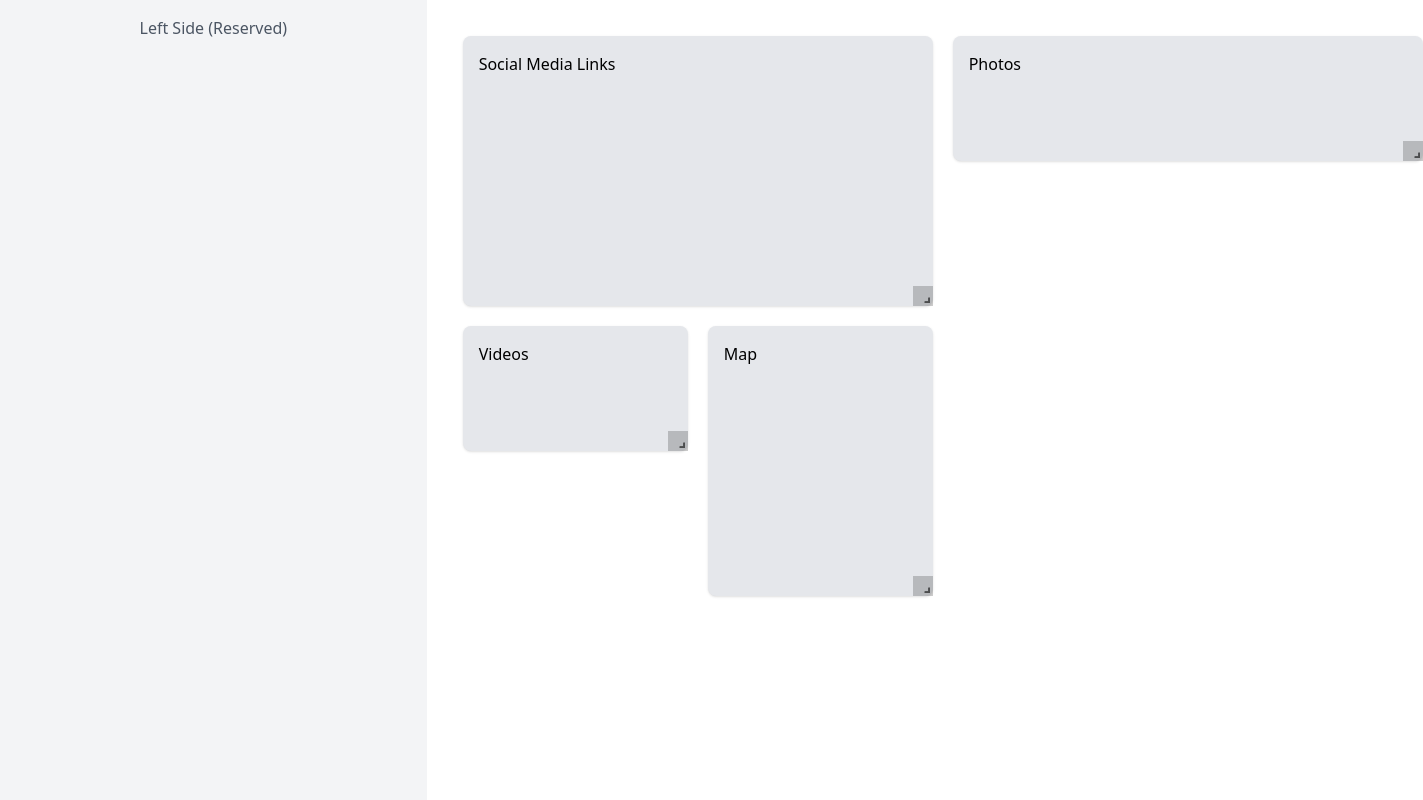
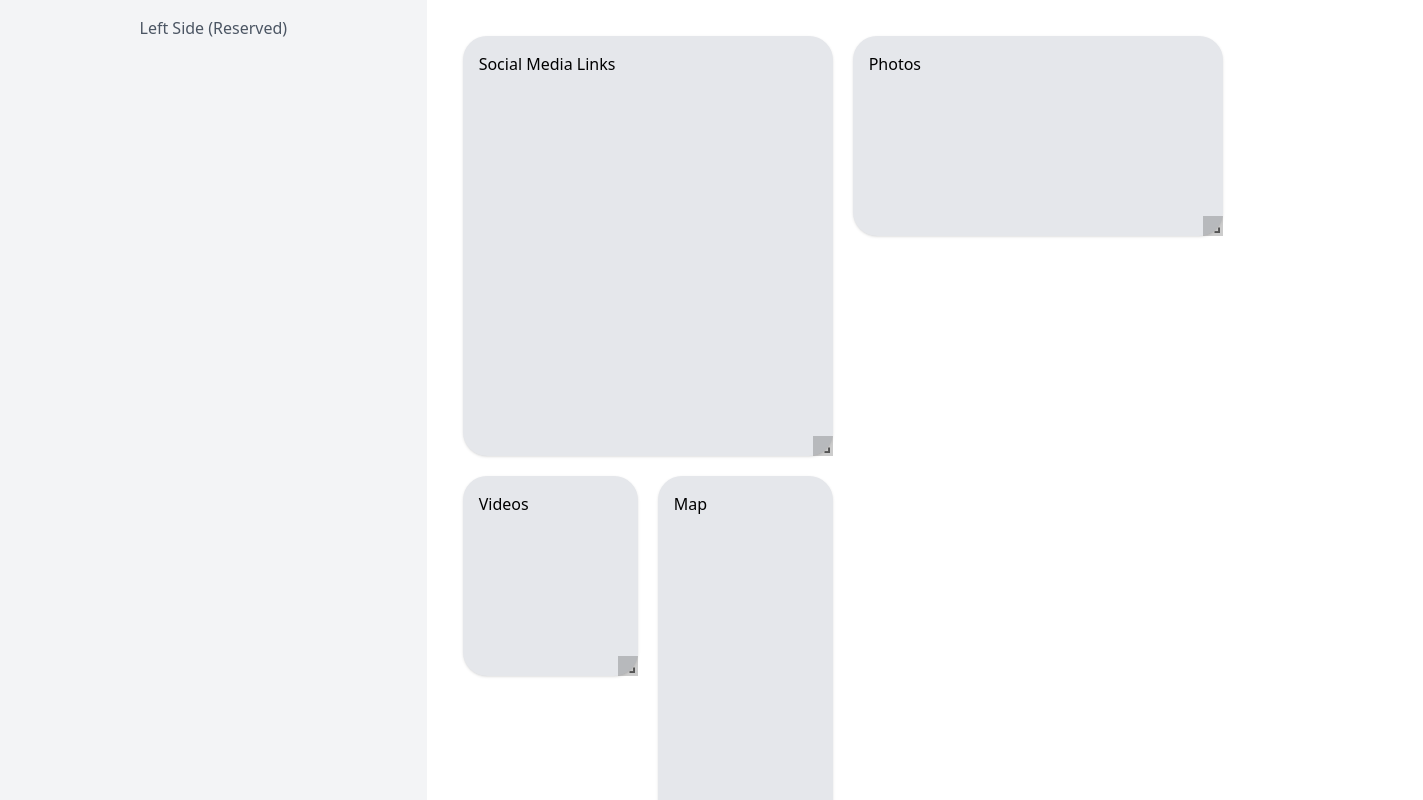
Before and after one commit to prattiikk/bento, a Next.js app: page / in a window 1280 px wide. Shown: the top 800 px of the page, 1423 px wide, since content can reach past the window. Built offline with nearby package versions, Linux system fonts and the light colour scheme.

Commit message:
grid layout almost done

```diff
--- a/app/page.tsx
+++ b/app/page.tsx
@@ -1,3 +1,72 @@
+// "use client";
+// import { useState, useCallback, SetStateAction } from "react";
+// import GridLayout from "react-grid-layout";
+// import "react-grid-layout/css/styles.css";
+// import "react-resizable/css/styles.css";
+// import { debounce } from "lodash";
+
+// export default function Home() {
+//   // Define the layout with custom widths and heights
+//   const [layout, setLayout] = useState([
+//     { i: "1", x: 0, y: 0, w: 2, h: 2 },    // 500x500 pixels
+//     { i: "2", x: 2, y: 0, w: 2, h: 1 },    // 500x250 pixels
+//     { i: "3", x: 0, y: 2, w: 1, h: 1 },    // 250x250 pixels
+//     { i: "4", x: 1, y: 2, w: 1, h: 2 },    // 250x500 pixels
+//   ]);
+
+//   // Debounced layout change handler for smooth resizing
+//   const onLayoutChange = useCallback(
+//     debounce(
+//       (newLayout: SetStateAction<{ i: string; x: number; y: number; w: number; h: number; }[]>) => {
+//         setLayout(newLayout);
+//       },
+//       300 // Adjust debounce delay as needed
+//     ),
+//     []
+//   );
+
+//   return (
+//     <div className="flex h-screen">
+//       {/* Left sidebar */}
+//       <div className="flex-shrink-0 w-1/3 bg-gray-100 p-4">
+//         <p className="text-center text-gray-600">Left Side (Reserved)</p>
+//       </div>
+
+//       {/* Right draggable/resizable grid */}
+//       <div className="flex-grow w-2/3 p-4">
+//         <GridLayout
+//           className="layout"
+//           layout={layout}
+//           cols={4} // Define grid columns (1 column = 250px)
+//           rowHeight={250} // Set row height (1 row = 125px, 4 rows = 500px)
+//           width={1000} // Total width of the grid
+//           onLayoutChange={onLayoutChange}
+//           // resizeHandles={['se', 'sw', 'ne', 'nw', 's', 'w', 'e', 'n']} // Resize handles
+//           isDraggable={true}
+//           isResizable={true}
+//           useCSSTransforms={true}
+//           margin={[40, 40]} // Margin between items
+//           compactType={"vertical"} // Disable auto-compaction
+//           preventCollision={true} // Prevent items from overlapping
+//         >
+//           <div key="1" className="bg-gray-200 p-4 rounded-3xl shadow">
+//             Social Media Links
+//           </div>
+//           <div key="2" className="bg-gray-200 p-4 rounded-3xl shadow">
+//             Photos
+//           </div>
+//           <div key="3" className="bg-gray-200 p-4 rounded-3xl shadow">
+//             Videos
+//           </div>
+//           <div key="4" className="bg-gray-200 p-4 rounded-3xl shadow">
+//             Map
+//           </div>
+//         </GridLayout>
+//       </div>
+//     </div>
+//   );
+// }
+
 "use client";
 import { useState, useCallback, SetStateAction } from "react";
 import GridLayout from "react-grid-layout";
@@ -6,12 +75,12 @@ import "react-resizable/css/styles.css";
 import { debounce } from "lodash";
 
 export default function Home() {
-  // Define the layout with custom widths and heights
+  // Define the layout with square dimensions (w: width, h: height)
   const [layout, setLayout] = useState([
-    { i: "1", x: 0, y: 0, w: 2, h: 2 },    // 500x500 pixels
-    { i: "2", x: 2, y: 0, w: 2, h: 1 },    // 500x250 pixels
-    { i: "3", x: 0, y: 2, w: 1, h: 1 },    // 250x250 pixels
-    { i: "4", x: 1, y: 2, w: 1, h: 2 },    // 250x500 pixels
+    { i: "1", x: 0, y: 0, w: 2, h: 2 },    // 1:1 square (500x500 pixels)
+    { i: "2", x: 2, y: 0, w: 2, h: 1 },    // Rectangle (500x250 pixels)
+    { i: "3", x: 0, y: 2, w: 1, h: 1 },    // 1:1 square (250x250 pixels)
+    { i: "4", x: 1, y: 2, w: 1, h: 2 },    // Rectangle (250x500 pixels)
   ]);
 
   // Debounced layout change handler for smooth resizing
@@ -25,6 +94,11 @@ export default function Home() {
     []
   );
 
+  // Width of each column = Total grid width / Number of columns
+  const gridWidth = 800; // Set grid width (1000px in this case)
+  const numCols = 4; // Define number of columns
+  const rowHeight = gridWidth / numCols; // Ensure each row has the same height as a column's width
+
   return (
     <div className="flex h-screen">
       {/* Left sidebar */}
@@ -37,27 +111,27 @@ export default function Home() {
         <GridLayout
           className="layout"
           layout={layout}
-          cols={4} // Define grid columns (1 column = 250px)
-          rowHeight={125} // Set row height (1 row = 125px, 4 rows = 500px)
-          width={1000} // Total width of the grid
+          cols={numCols} // Define grid columns (1 column = 250px if grid width is 1000px and cols=4)
+          rowHeight={rowHeight} // Set row height equal to column width for 1:1 ratio
+          width={gridWidth} // Total width of the grid
           onLayoutChange={onLayoutChange}
           isDraggable={true}
           isResizable={true}
           useCSSTransforms={true}
           margin={[20, 20]} // Margin between items
-          compactType={null} // Disable auto-compaction
+          compactType={"vertical"} // Disable auto-compaction
           preventCollision={true} // Prevent items from overlapping
         >
-          <div key="1" className="bg-gray-200 p-4 rounded-lg shadow">
+          <div key="1" className="bg-gray-200 p-4 rounded-3xl shadow">
             Social Media Links
           </div>
-          <div key="2" className="bg-gray-200 p-4 rounded-lg shadow">
+          <div key="2" className="bg-gray-200 p-4 rounded-3xl shadow">
             Photos
           </div>
-          <div key="3" className="bg-gray-200 p-4 rounded-lg shadow">
+          <div key="3" className="bg-gray-200 p-4 rounded-3xl shadow">
             Videos
           </div>
-          <div key="4" className="bg-gray-200 p-4 rounded-lg shadow">
+          <div key="4" className="bg-gray-200 p-4 rounded-3xl shadow">
             Map
           </div>
         </GridLayout>
```
Also changed, not shown: app/globals.css (line endings or trailing spaces).
